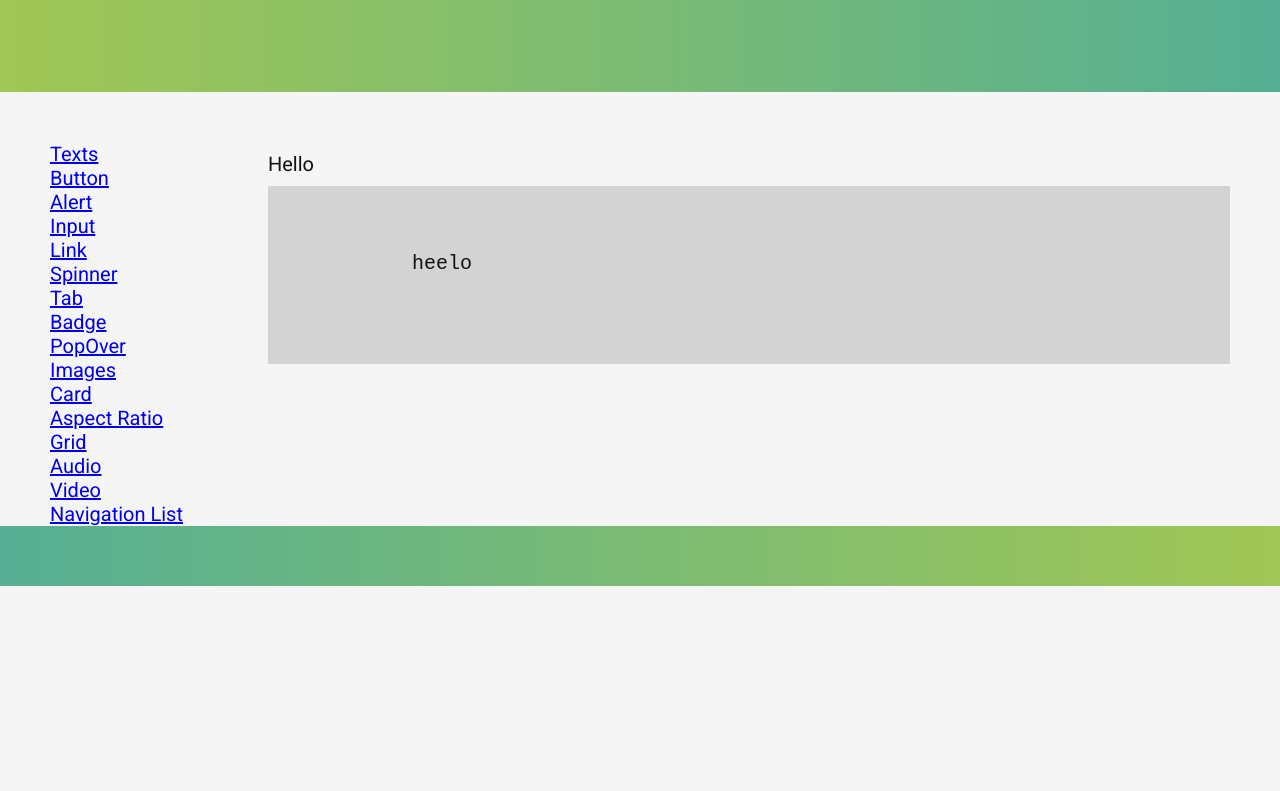
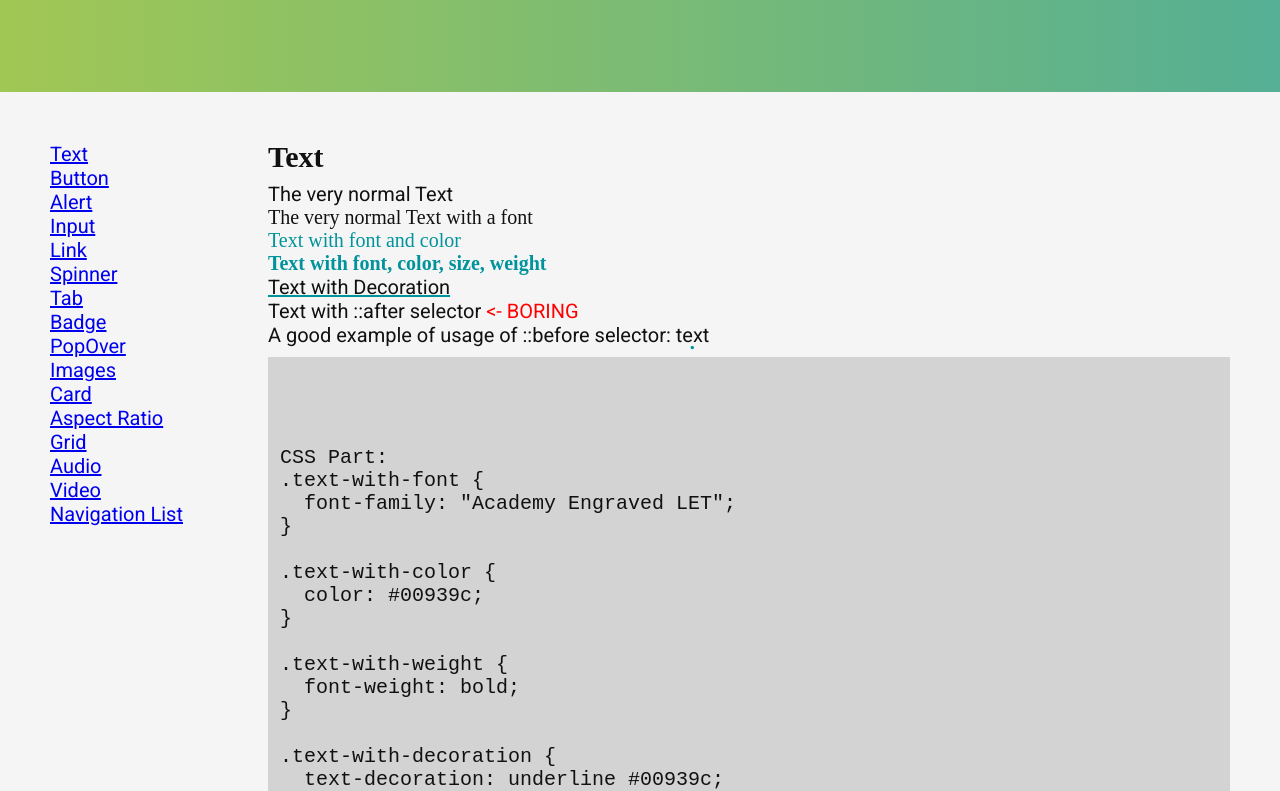
Before and after one commit to zeroshen/client, a Vue app: page /components/text in a window 1280 px wide. Shown: the top 791 px of the page. Built offline with nearby package versions, Linux system fonts and the light colour scheme; a web font is replaced by a local one.

Commit message:
text tuner

```diff
--- a/src/components/NavList.vue
+++ b/src/components/NavList.vue
@@ -11,7 +11,7 @@
 <template>
   <section class="components-list">
     <ul>
-      <li><router-link to="../components/Text">Texts</router-link></li>
+      <li><router-link to="../components/Text">Text</router-link></li>
       <li><router-link to="../components/Button">Button</router-link></li>
       <li><router-link to="../components/Alert">Alert</router-link></li>
       <li><router-link to="../components/Input">Input</router-link></li>
--- a/src/components/TextTuner.vue
+++ b/src/components/TextTuner.vue
@@ -5,7 +5,64 @@ import NavLink from "@/components/NavList.vue";
 import { defineComponent } from "vue";
 export default defineComponent({
   data() {
-    const str = "heelo";
+    const str =
+      "\nCSS Part:\n" +
+      ".text-with-font {\n" +
+      '  font-family: "Academy Engraved LET";\n' +
+      "}\n" +
+      "\n" +
+      ".text-with-color {\n" +
+      "  color: #00939c;\n" +
+      "}\n" +
+      "\n" +
+      ".text-with-weight {\n" +
+      "  font-weight: bold;\n" +
+      "}\n" +
+      "\n" +
+      ".text-with-decoration {\n" +
+      "  text-decoration: underline #00939c;\n" +
+      "}\n" +
+      "\n" +
+      ".text-after::after {\n" +
+      '  content: " <- BORING";\n' +
+      "  color: red;\n" +
+      "}\n" +
+      "\n" +
+      ".text-before-useful {\n" +
+      "  display: inline-block;\n" +
+      "  position: relative;\n" +
+      "}\n" +
+      "\n" +
+      ".text-before-useful::before {\n" +
+      '  content: ".";\n' +
+      "  display: inline-block;\n" +
+      "  position: absolute;\n" +
+      "  bottom: -0.3em;\n" +
+      "  left: 0;\n" +
+      "  text-align: center;\n" +
+      "  font-size: 30px;\n" +
+      "  width: 100%;\n" +
+      "  color: #00939c;\n" +
+      "}" +
+      "\n" +
+      "\n" +
+      "Vue template Part:\n" +
+      '<div class="text-normal">The very normal Text</div>\n' +
+      '<div class="text-with-font">The very normal Text with a font</div>\n' +
+      '<div class="text-with-font text-with-color">\n' +
+      "  Text with font and color\n" +
+      "</div>\n" +
+      "<div\n" +
+      '  class="text-with-font text-with-color text-with-size text-with-weight"\n' +
+      ">\n" +
+      "  Text with font, color, size, weight\n" +
+      "</div>\n" +
+      '<div class="text-with-decoration">Text with Decoration</div>\n' +
+      '<div class="text-after">Text with ::after selector</div>\n' +
+      "<div>\n" +
+      "  A good example of usage of ::before selector:\n" +
+      '  <span class="text-before-useful">text</span>\n' +
+      "</div>";
     return {
       str,
     };
@@ -50,15 +107,69 @@ code {
   align-items: initial;
   width: 100%;
 }
+
+.text-with-font {
+  font-family: "Academy Engraved LET";
+}
+
+.text-with-color {
+  color: #00939c;
+}
+
+.text-with-weight {
+  font-weight: bold;
+}
+
+.text-with-decoration {
+  text-decoration: underline #00939c;
+}
+
+.text-after::after {
+  content: " <- BORING";
+  color: red;
+}
+
+.text-before-useful {
+  display: inline-block;
+  position: relative;
+}
+
+.text-before-useful::before {
+  content: ".";
+  display: inline-block;
+  position: absolute;
+  bottom: -0.3em;
+  left: 0;
+  text-align: center;
+  font-size: 30px;
+  width: 100%;
+  color: #00939c;
+}
 </style>
 <template>
   <section>
     <div class="page">
       <NavLink></NavLink>
       <div class="content-wrapper">
+        <h1>Text</h1>
         <section class="components">
           <div class="text-container">
-            <div class="text-normal">Hello</div>
+            <div class="text-normal">The very normal Text</div>
+            <div class="text-with-font">The very normal Text with a font</div>
+            <div class="text-with-font text-with-color">
+              Text with font and color
+            </div>
+            <div
+              class="text-with-font text-with-color text-with-size text-with-weight"
+            >
+              Text with font, color, size, weight
+            </div>
+            <div class="text-with-decoration">Text with Decoration</div>
+            <div class="text-after">Text with ::after selector</div>
+            <div>
+              A good example of usage of ::before selector:
+              <span class="text-before-useful">text</span>
+            </div>
           </div>
         </section>
         <section class="code-container">
```
